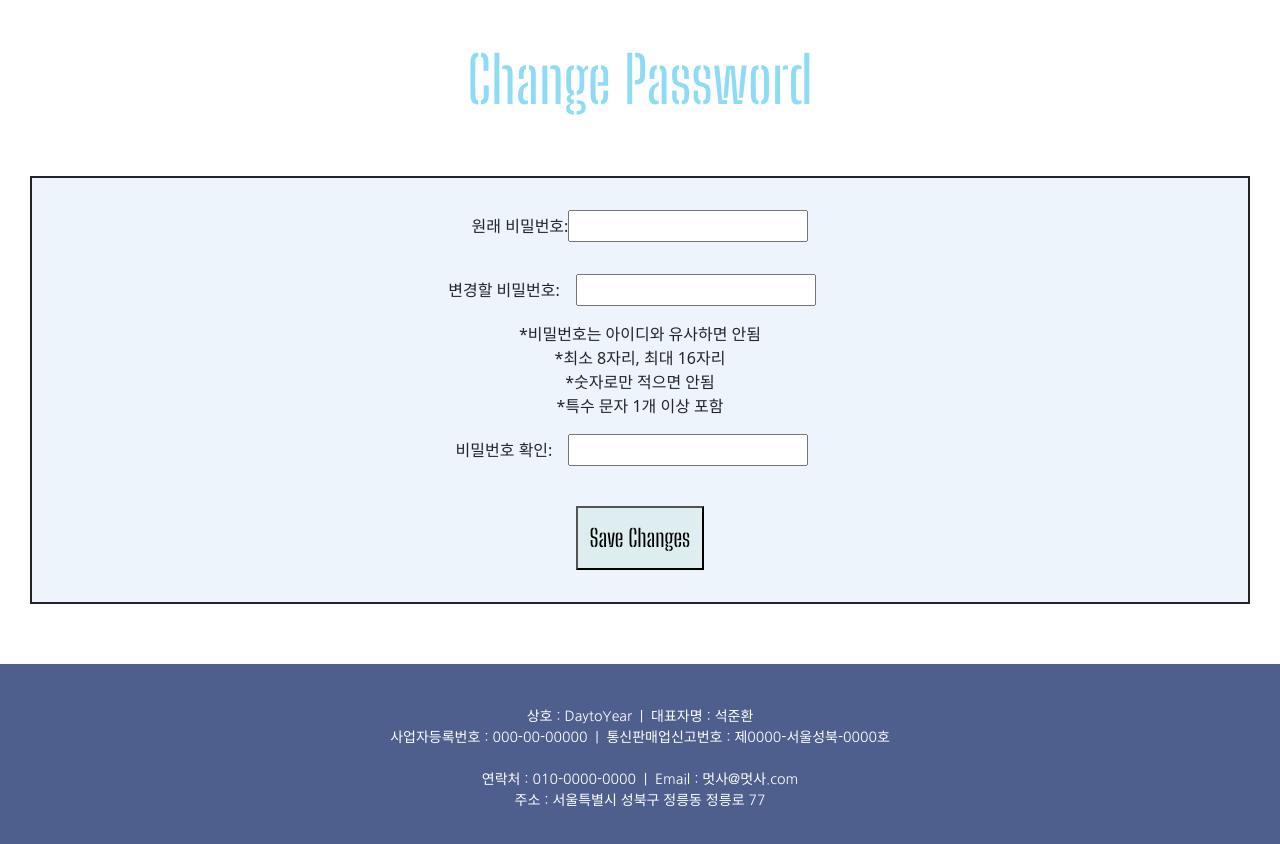
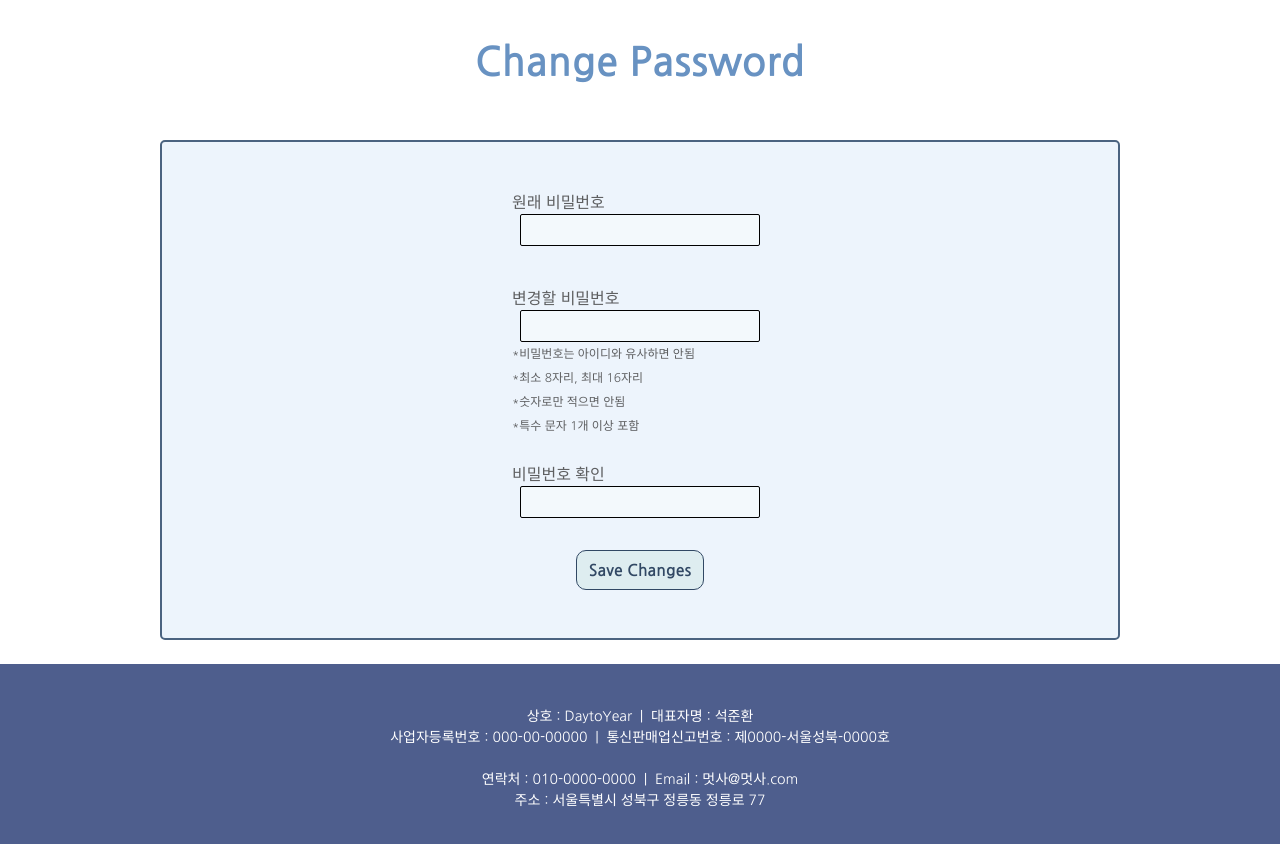
Before and after one commit to likelion-kookmin/Day-to-Year, a Django app: page /accounts/change_password in a window 1280 px wide. Shown: the part 76-920 px from the top of the page. Run offline with Django 3.2, Linux system fonts and the light colour scheme; the visitor is signed in with stand-in values (Sample User, id 1).

Commit message:
비밀번호 변경 페이지 css

```diff
--- a/day_to_year/accounts/templates/change_password.html
+++ b/day_to_year/accounts/templates/change_password.html
@@ -7,56 +7,88 @@
     <title>change_password</title>
     <link rel="preconnect" href="https://fonts.googleapis.com">
     <link rel="preconnect" href="https://fonts.gstatic.com" crossorigin>
-    <link href="https://fonts.googleapis.com/css2?family=Big+Shoulders+Stencil+Display:wght@500&display=swap" rel="stylesheet">
+    <link href="http://fonts.googleapis.com/earlyaccess/nanumgothic.css" rel="stylesheet">
 
 
 
     <style>
         #change_password_logo {
             margin: 3rem;
-            color: #8edbf5;
+            color: #6892c2;
             text-align: center;
-            font-family: 'Big Shoulders Stencil Display', cursive;
-            font-size: 4rem;
+            font-family: 'Nanum Gothic', sans-serif;
+            font-size: 2.5rem;
 
         }
         #change_password_form {
-            margin-left: 30px;
-            margin-right: 30px;
+            margin-left: 160px;
+            margin-right: 160px;
             margin-top: 1rem;
-
+            margin-bottom: 5rem;
             text-align: center;
-            border: 2px solid ;
+            border: 2px solid #4b6380;
+            border-radius: 5px;
             text-align: center;
             background-color: rgb(237, 244, 252);
+            color: #5e5f61;
         }
+
         #old_password {
-            margin-top: 2rem;
             margin-bottom: 1rem;
             height: 2rem;
             width: 15rem;
         }
 
         #new_password1 {
-            margin: 1rem;
             height: 2rem;
             width: 15rem;
         }
 
         #new_password2 {
-            margin: 1rem;
             height: 2rem;
             width: 15rem;
         }
 
         #submit {
+            margin-top: 2rem;
+            margin-bottom: 3rem;
+            width: 8rem;
+            height: 2.5rem;
             background-color: #DEEDF0;
-            width: 8rem;
-            height: 4rem;
-            font-family: 'Big Shoulders Stencil Display', cursive;
-            font-size: 1.5rem;
-            margin-top: 1.5rem;
-            margin-bottom: 2rem;
+            color: #314864;
+            font-family: 'Nanum Gothic', sans-serif;;
+            font-size: 1rem;
+            border: 1.3px solid #314864;
+            border-radius: 10px;
+        }
+
+        #submit:hover {
+            background-color: #9cbad6;
+        }
+
+        .text {
+            text-align: left;
+            line-height: 1.5rem;
+            margin-left: 350px;
+            color: #5e5f61;
+            font-family: 'Nanum Gothic', sans-serif;
+            font-size: 1rem;
+        }
+
+        .text2 {
+            text-align: left;
+            line-height: 1.5rem;
+            margin-left: 350px;
+            color: #5e5f61;
+            font-size: 12px;
+            font-family: 'Nanum Gothic', sans-serif;
+        }
+
+        input {
+            width: 40%;
+            background-color: #f3f9fc;
+            border: 1px solid;
+            border-radius: 2px;
         }
     </style>
 </head>
@@ -64,7 +96,7 @@
     {% extends 'base.html' %}
 
 {% block container %}
-<div id="change_password_logo">Change Password</div>
+<div id="change_password_logo"><b>Change Password</b></div>
 
 {% if error_message %}
 <p><strong>{{error_message}}</strong></p>
@@ -73,16 +105,22 @@
 <div id="change_password_form">
 <form action="{% url 'change_password'%}" method="POST">
     {%csrf_token%}
-    원래 비밀번호:<input type="password" name="old_password" id="old_password" required> <br>
-    변경할 비밀번호:<input type="password" name="new_password1" id="new_password1"
+    <div class="text"><br><br>원래 비밀번호<br></div>
+    <input type="password" name="old_password" id="old_password" required> <br>
+    <div class="text"><br>변경할 비밀번호<br></div>
+    <input type="password" name="new_password1" id="new_password1"
     pattern="^(?=.*[A-Za-z])(?=.*\d)(?=.*[$@$!%*#?&])[A-Za-z\d$@$!%*#?&]{8,16}$" required><br>
+
+    <div class="text2">
     *비밀번호는 아이디와 유사하면 안됨<br>
-        *최소 8자리, 최대 16자리<br>
-        *숫자로만 적으면 안됨<br>
-        *특수 문자 1개 이상 포함 <br>
+    *최소 8자리, 최대 16자리<br>
+    *숫자로만 적으면 안됨<br>
+    *특수 문자 1개 이상 포함 <br>
+    </div>
 
-    비밀번호 확인:<input type="password" name="new_password2" id="new_password2" required><br>
-    <button type="submit" id="submit">Save Changes</button>
+    <div class="text"><br>비밀번호 확인<br></div>
+    <input type="password" name="new_password2" id="new_password2" required><br>
+    <button type="submit" id="submit"><b>Save Changes</b></button>
 </form>
 </div>
 
--- a/day_to_year/accounts/templates/login.html
+++ b/day_to_year/accounts/templates/login.html
@@ -14,7 +14,7 @@
 
 
         #login-h1 {
-            font-family: 'Nanum Gothic', sans-serif;;
+            font-family: 'Nanum Gothic', sans-serif;
             font-size: 2.5rem;
             color: #6892c2;
             margin-top: 50px;
--- a/day_to_year/accounts/templates/signup.html
+++ b/day_to_year/accounts/templates/signup.html
@@ -80,7 +80,6 @@
         #submit {
             margin: 2rem;
             background-color: #DEEDF0;
-
             /* margin-top: 1rem; */
             margin-bottom: 3rem;
             width: 6rem;
@@ -88,7 +87,7 @@
             color: #314864;
             font-family: 'Nanum Gothic', sans-serif;
             font-size: 1rem;
-            border: 1.5px solid #4b6380;
+            border: 1.3px solid #4b6380;
             border-radius: 10px;
         }
 
```
